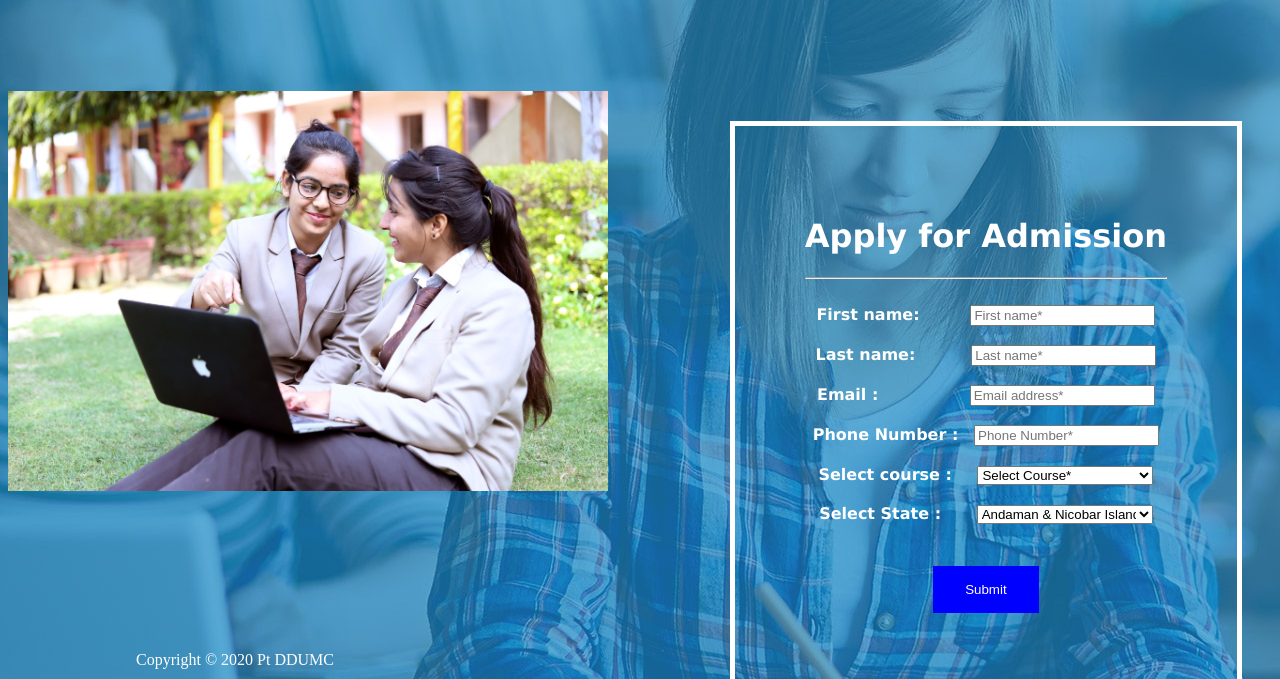
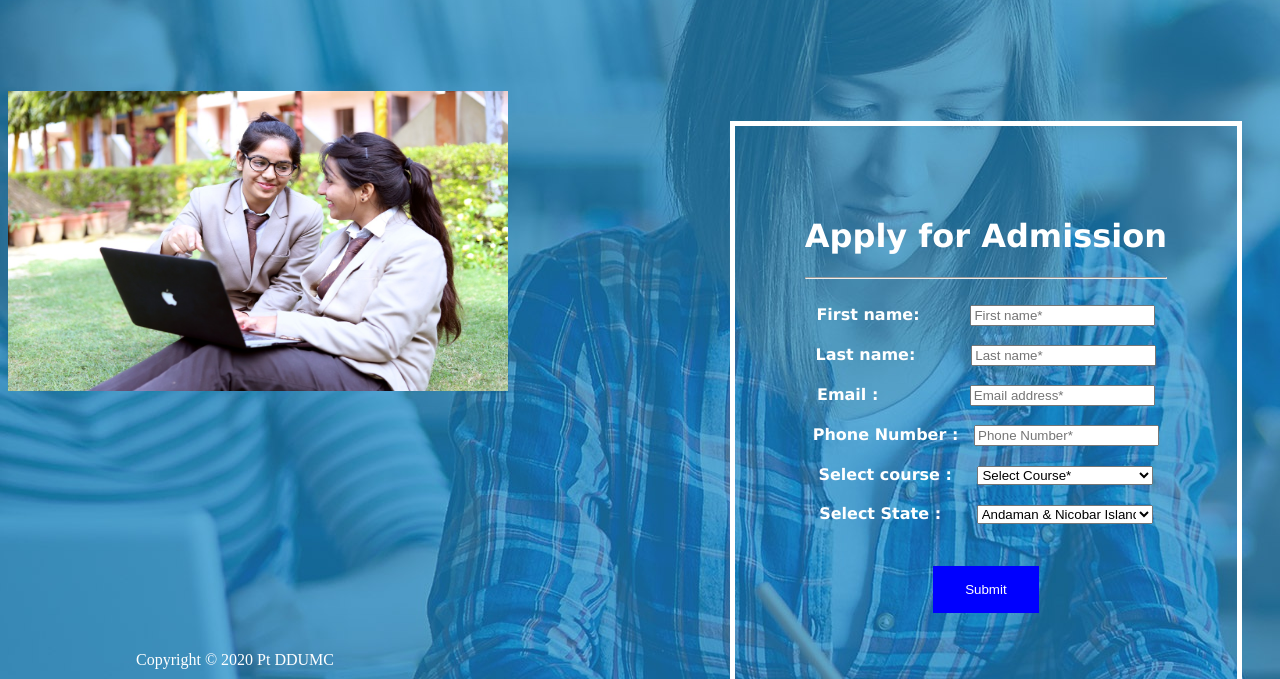
Before and after one commit to coolmanish01/web, a plain HTML site: page index.html in a window 1280 px wide. Shown: the part 121-800 px from the top of the page. Drawn offline with Linux system fonts and the light colour scheme.

Commit message:
Update index.html

```diff
--- a/index.html
+++ b/index.html
@@ -19,7 +19,7 @@
 	</br>
 <hr size =3 width 70%>
 	</br></br></br></br></br></br>
-	<img class="left" src="img\image1.jpeg" height="400px" width="600px">
+	<img class="left" src="img\image1.jpeg" height="300px" width="500px">
 <div class="div1" style="float: right;">
 		<h1 align="center" style="color:#fff; font-family:verdana;" >Apply for Admission</h1>
 	 	 <hr>
```
